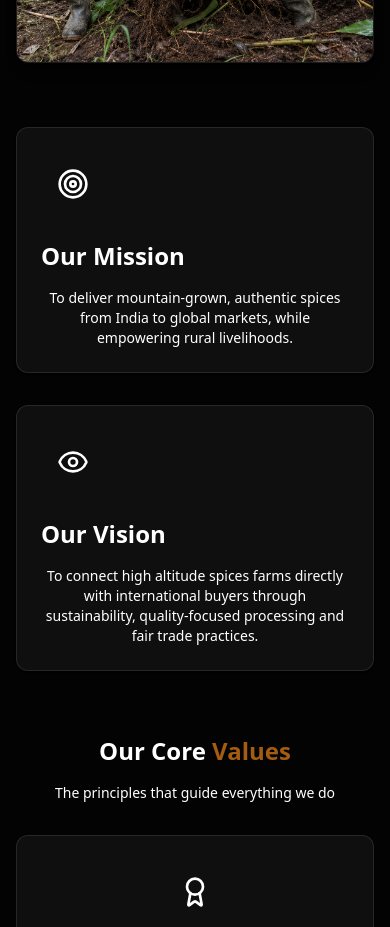
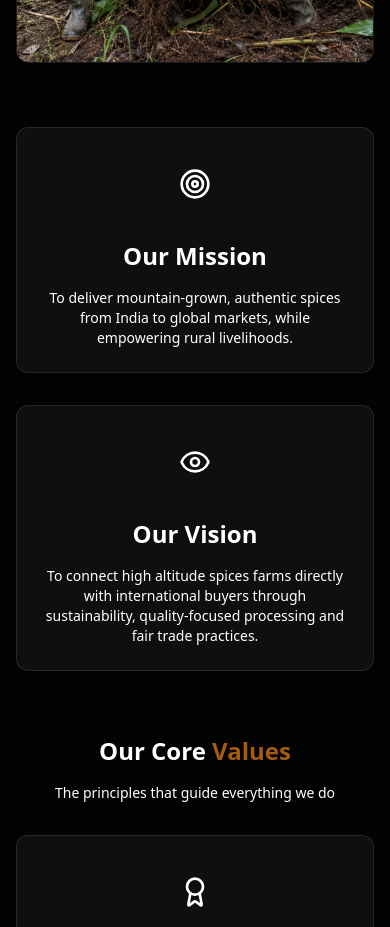
Before and after one commit to Abhigyan9831/Exim, a React (Vite) app: page /about in a window 390 px wide. Shown: the part 1760-2687 px from the top of the page. Built offline with nearby package versions, Linux system fonts and the light colour scheme.

Commit message:
Update product title to Pure Himalayan Black Cardamom and center Mission/Vision on mobile

```diff
--- a/src/app/pages/About.tsx
+++ b/src/app/pages/About.tsx
@@ -65,8 +65,8 @@ export function About() {
       <section className="py-8 md:py-12 bg-brand-grey">
         <div className="max-w-7xl mx-auto px-4 sm:px-6 lg:px-8">
           <div className="grid grid-cols-1 md:grid-cols-2 gap-8 md:gap-12">
-            <div className="bg-white/5 p-6 md:p-8 rounded-xl border border-white/10 shadow-sm">
-              <div className="w-16 h-16 bg-brand-brown rounded-lg flex items-center justify-center text-white mb-6">
+            <div className="bg-white/5 p-6 md:p-8 rounded-xl border border-white/10 shadow-sm text-center md:text-left">
+              <div className="w-16 h-16 bg-brand-brown rounded-lg flex items-center justify-center text-white mb-6 mx-auto md:mx-0">
                 <Target className="w-8 h-8" />
               </div>
               <h2 className="text-2xl md:text-3xl font-bold text-white mb-4">Our Mission</h2>
@@ -74,8 +74,8 @@ export function About() {
                 To deliver mountain-grown, authentic spices from India to global markets, while empowering rural livelihoods.
               </p>
             </div>
-            <div className="bg-white/5 p-6 md:p-8 rounded-xl border border-white/10 shadow-sm">
-              <div className="w-16 h-16 bg-brand-brown rounded-lg flex items-center justify-center text-white mb-6">
+            <div className="bg-white/5 p-6 md:p-8 rounded-xl border border-white/10 shadow-sm text-center md:text-left">
+              <div className="w-16 h-16 bg-brand-brown rounded-lg flex items-center justify-center text-white mb-6 mx-auto md:mx-0">
                 <Eye className="w-8 h-8" />
               </div>
               <h2 className="text-2xl md:text-3xl font-bold text-white mb-4">Our Vision</h2>
--- a/src/app/pages/Products.tsx
+++ b/src/app/pages/Products.tsx
@@ -46,7 +46,7 @@ export function Products() {
               </span>
 
               <h2 className="text-2xl md:text-5xl lg:text-[3.5rem] font-serif text-white mb-6 leading-[1.1]">
-                Premium Himalayan <br /> Black Cardamom
+                Pure Himalayan <br /> Black Cardamom
               </h2>
 
               <div className="flex items-center mb-10">
```
